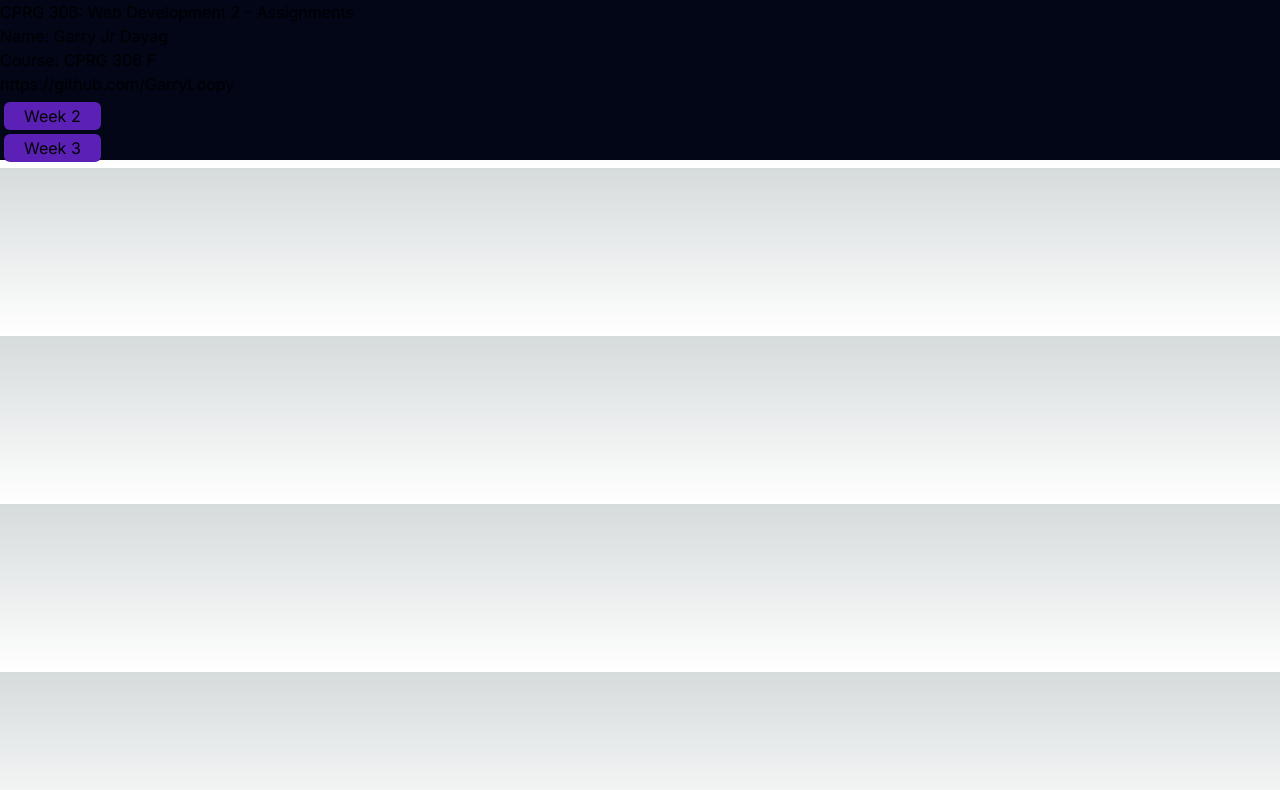
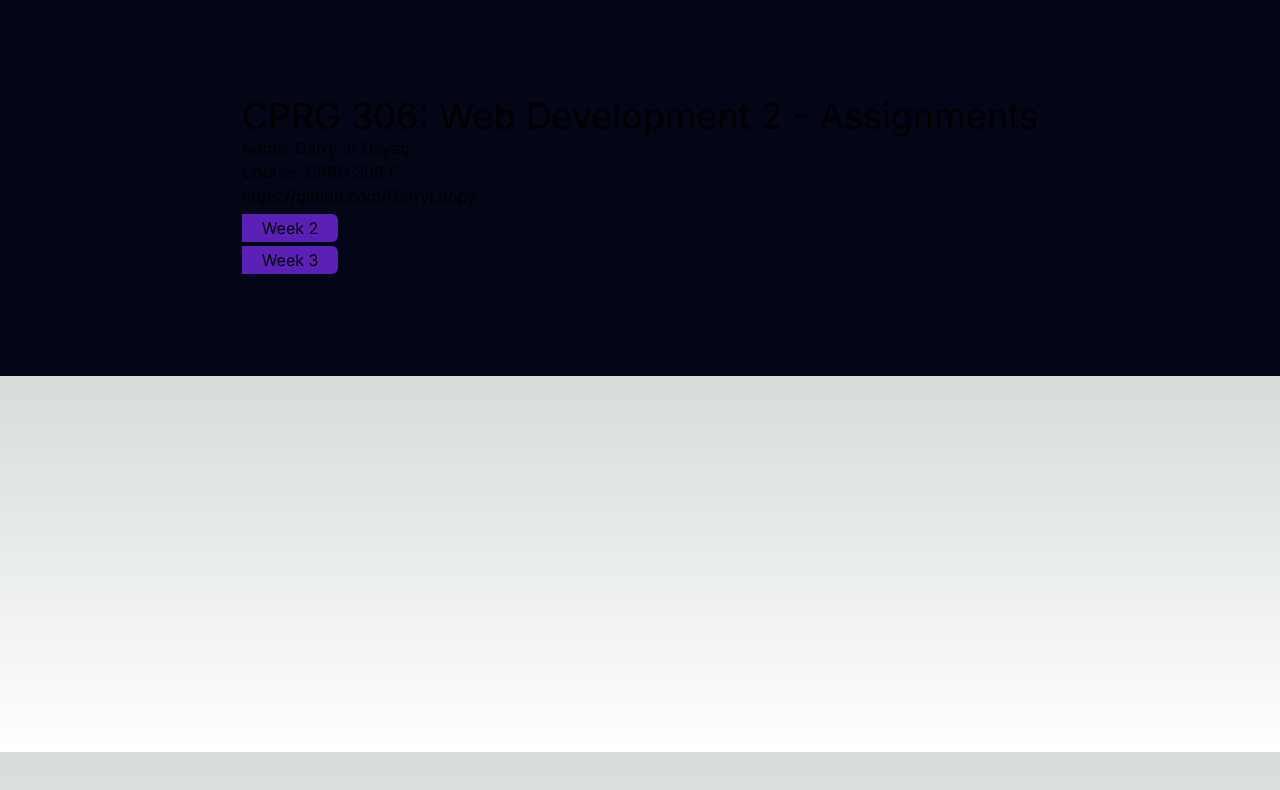
Before and after one commit to GarryLoopy/cprg306-assignments, a Next.js app: page / in a window 1280 px wide. Shown: the top 790 px of the page. Built offline with nearby package versions, Linux system fonts and the light colour scheme.

Commit message:
Changed a few things

```diff
--- a/app/homePage.js
+++ b/app/homePage.js
@@ -2,8 +2,8 @@ import Link from 'next/link';
 
 export default function HomePage() {
     return (
-        <div class="my-2 mx-1">
-            <Link href="/" class="px-5 py-1 bg-violet-800 hover:bg-violet-900 max-w-sm rounded-md">Home</Link>
+        <div class="my-2">
+            <Link href="/" class="px-5 py-1 bg-violet-800 hover:bg-violet-900 max-w-sm rounded-r-md">Home</Link>
         </div>
 
     );
--- a/app/page.js
+++ b/app/page.js
@@ -1,17 +1,21 @@
 import StudentInfo from "./StudentInfo";
-import Link from "next/link";
 import Week from "./week";
 
 export default function Home() {
   return (
-    <main class="bg-slate-950">
-          <div>
-            <h1>CPRG 306: Web Development 2 - Assignments</h1>
-            <StudentInfo />
-          </div>
+    <main class="bg-slate-950 flex flex-col items-center justify-between p-24">
+      <div>
+        <div>
+          <h1 class="text-4xl">CPRG 306: Web Development 2 - Assignments</h1>
+          <StudentInfo />
+        </div>
 
+        <div>
           <Week weekNumber="2" />
           <Week weekNumber="3" />
+        </div>
+      </div>
+
     </main>
   );
 }
--- a/app/week.js
+++ b/app/week.js
@@ -2,8 +2,8 @@ import Link from 'next/link';
 
 export default function Week({ weekNumber }) {
     return (
-        <div class="my-2 mx-1">
-            <Link href={`week${weekNumber}`} class="px-5 py-1 bg-violet-800 hover:bg-violet-900 max-w-sm rounded-md">Week {weekNumber}</Link>
+        <div class="my-2">
+            <Link href={`week${weekNumber}`} class="px-5 py-1 bg-violet-800 hover:bg-violet-900 max-w-sm rounded-r-md">Week {weekNumber}</Link>
         </div>
     );
 }
--- a/app/week2/page.js
+++ b/app/week2/page.js
@@ -5,9 +5,9 @@ import HomePage from "../homePage"
 export default function Home() {
   return (
     <main class="bg-slate-950">
-          <h1>My Shopping Lists</h1>
-          <StudentInfo />
-          <HomePage />
+        <h1>My Shopping Lists</h1>
+        <StudentInfo />
+        <HomePage />
     </main>
   );
 }
```
